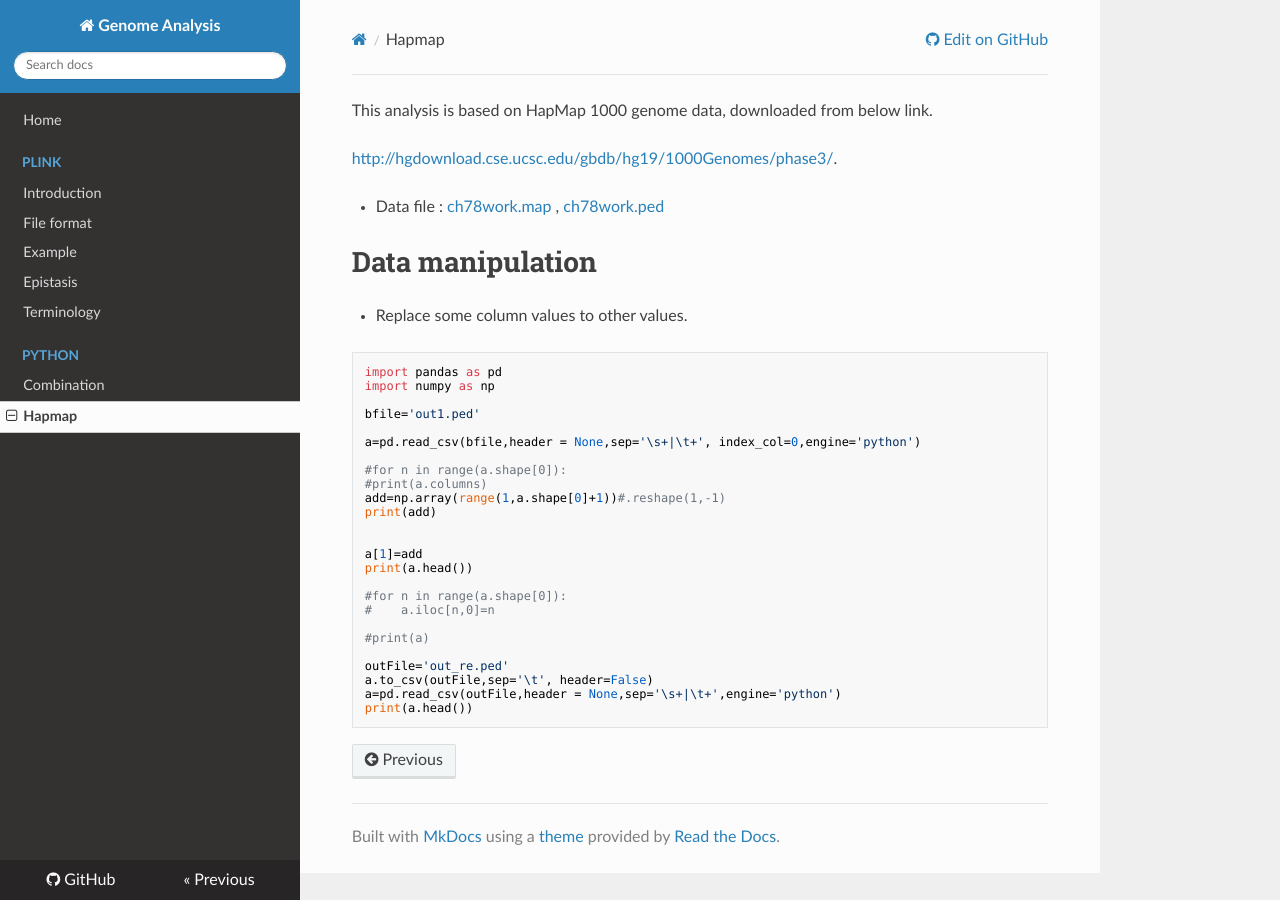
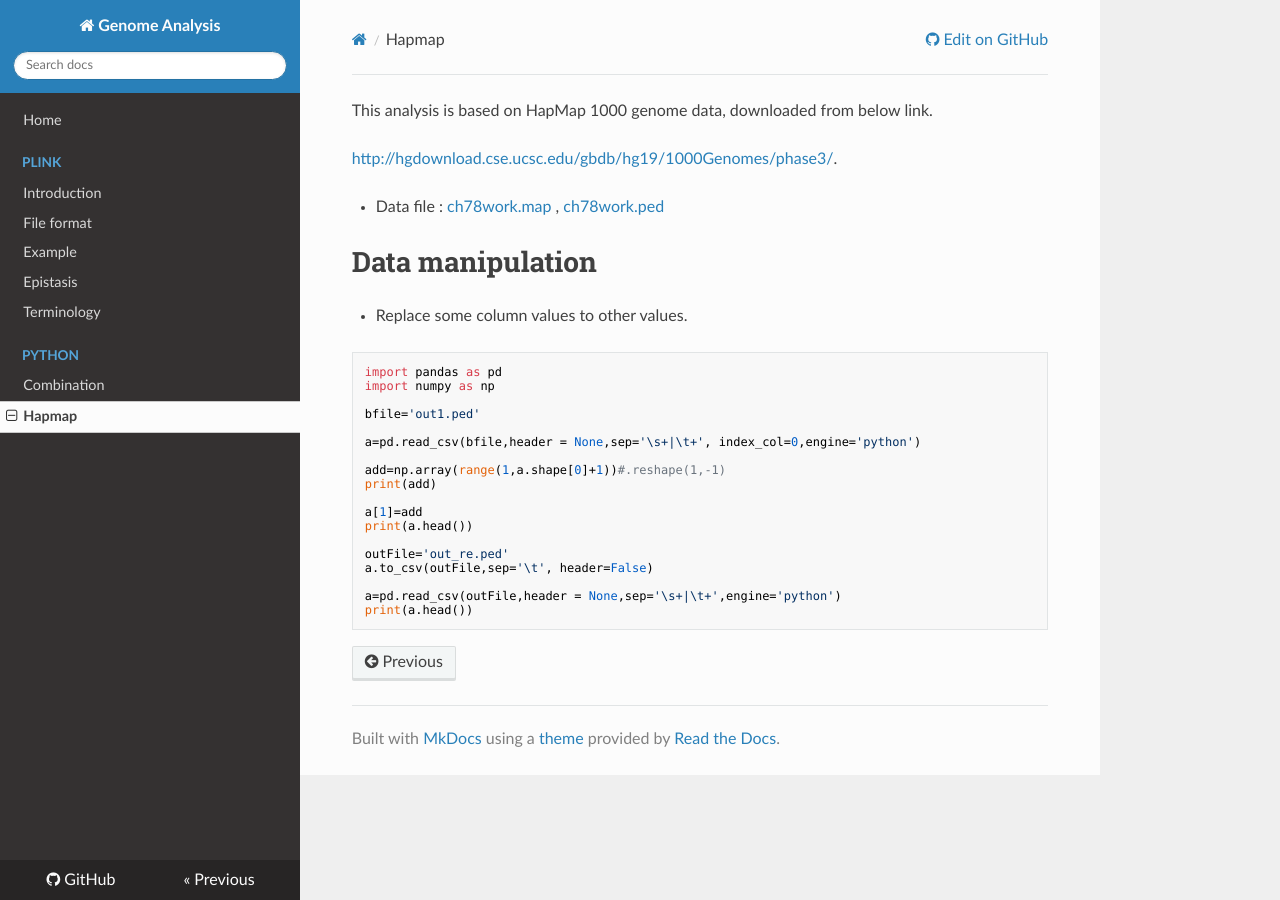
Before and after one commit to WonyoungCho/plink, an MkDocs documentation site: the page built from docs/hapMap1KG_ch7_8.md, in a window 1280 px wide. Built offline with MkDocs 1.6.1, drawn with Linux system fonts in a browser that asks for light colours; nearby versions of some CDN libraries; old or Windows-style settings are respelled for this version of MkDocs.

Commit message:
Update hapMap1KG_ch7_8.md

````diff
--- a/docs/hapMap1KG_ch7_8.md
+++ b/docs/hapMap1KG_ch7_8.md
@@ -15,22 +15,15 @@ bfile='out1.ped'
 
 a=pd.read_csv(bfile,header = None,sep='\s+|\t+', index_col=0,engine='python')
 
-#for n in range(a.shape[0]):
-#print(a.columns)
 add=np.array(range(1,a.shape[0]+1))#.reshape(1,-1)
 print(add)
-
 
 a[1]=add
 print(a.head())
 
-#for n in range(a.shape[0]):
-#    a.iloc[n,0]=n
-
-#print(a)
-
 outFile='out_re.ped'
 a.to_csv(outFile,sep='\t', header=False)
+
 a=pd.read_csv(outFile,header = None,sep='\s+|\t+',engine='python')
 print(a.head())
 ```
````
